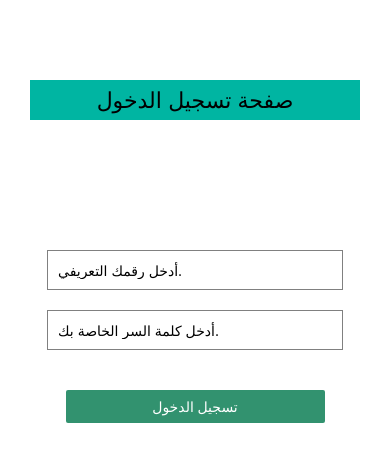
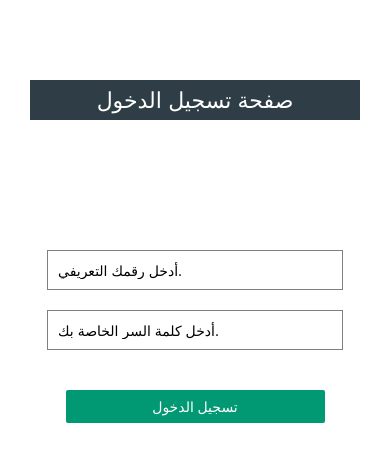
Before and after one commit to MariamAtefMah/EMS_App, a React Native app: screen / in a window 390 px wide. Shown: the top 462 px of the page. Built offline with nearby package versions, Linux system fonts and the light colour scheme.

Commit message:
Changing bar color

```diff
--- a/App.js
+++ b/App.js
@@ -12,12 +12,12 @@ export default function App() {
       <View style={styles.ViewContiner}>
         <View
             style={{
-              backgroundColor: '#00B5A2',
+              backgroundColor: '#2f3e46',
               justifyContent: 'center',
               alignItems: 'center',
               flex: 2
               }}>
-          <Text style={{fontSize: 22}}>صفحة تسجيل الدخول</Text>
+          <Text style={{fontSize: 22, color: 'white'}}>صفحة تسجيل الدخول</Text>
         </View>
       </View>
       <Inputs/>
--- a/Components/Inputs.js
+++ b/Components/Inputs.js
@@ -35,7 +35,7 @@ const Inputs = (props) => {
           value={enteredPassword}
         />
         <View style={styles.ButtonContainer}>
-        <Button title="تسجيل الدخول" color='#32926F' onPress={handleButtonPress} />
+        <Button title="تسجيل الدخول" color='#009973' onPress={handleButtonPress} />
         </View>
       </View>
   ); // End of return function.
```
